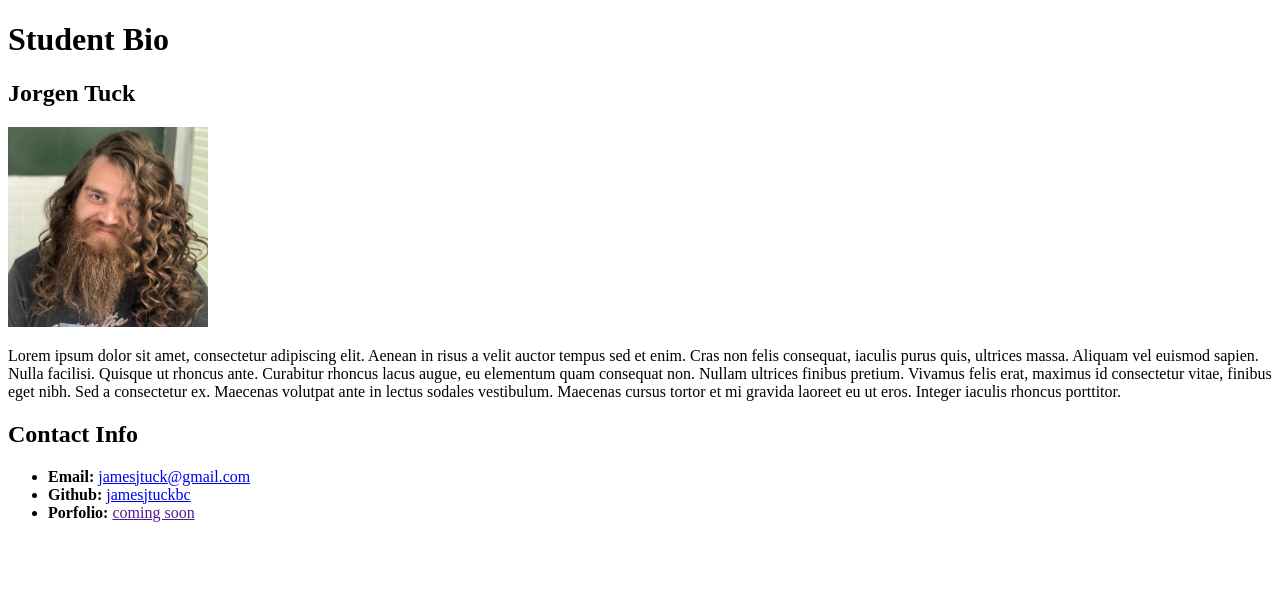
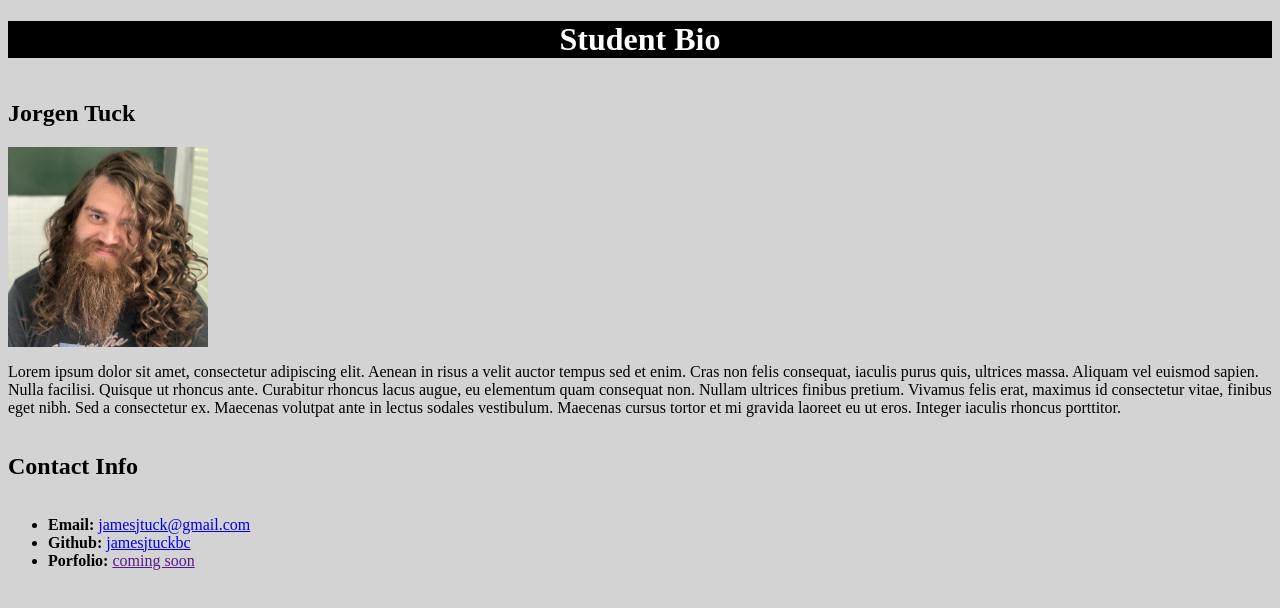
Before and after one commit to jamesjtuckbc/StudentBio, a plain HTML site: page index.html in a window 1280 px wide. Drawn offline with Linux system fonts and the light colour scheme.

Commit message:
add style sheet, need to actually style this

```diff
--- a/index.html
+++ b/index.html
@@ -4,13 +4,14 @@
     <meta charset="UTF-8">
     <meta name="viewport" content="width=device-width, initial-scale=1.0">
     <title>Student Bio</title>
+    <link rel="stylesheet" href="./style.css" />
 </head>
 <body>
     <h1>Student Bio</h1>
     <h2>Jorgen Tuck</h2>
     <img src="IMG_8698.jpg" alt="A picture of me!" width="200px" height="200px" />
     <p>Lorem ipsum dolor sit amet, consectetur adipiscing elit. Aenean in risus a velit auctor tempus sed et enim. Cras non felis consequat, iaculis purus quis, ultrices massa. Aliquam vel euismod sapien. Nulla facilisi. Quisque ut rhoncus ante. Curabitur rhoncus lacus augue, eu elementum quam consequat non. Nullam ultrices finibus pretium. Vivamus felis erat, maximus id consectetur vitae, finibus eget nibh. Sed a consectetur ex. Maecenas volutpat ante in lectus sodales vestibulum. Maecenas cursus tortor et mi gravida laoreet eu ut eros. Integer iaculis rhoncus porttitor.</p>
-    <h2>Contact Info</h2>
+    <h2 class="contactInfo">Contact Info</h2>
     <ul>
         <li><strong>Email:</strong> <a href="mailto:jamesjtuck@gmail.com">jamesjtuck@gmail.com</a></li>
         <li><strong>Github:</strong> <a target="_blank" href="https://github.com/jamesjtuckbc">jamesjtuckbc</a></li>
--- /dev/null
+++ b/style.css
@@ -0,0 +1,36 @@
+body {
+    background-color: lightgray;
+}
+
+h1 {
+    color: white;
+    background-color: black;
+    text-align: center;
+}
+
+h2 {
+    display: inline-block;
+}
+
+img {
+    display:block ;
+}
+
+p {
+    display: inline-block;
+}
+
+
+.backgroundColor {
+    background-color: lightgray;
+}
+
+.yourName {
+    display: inline-block;
+
+}
+
+.contactInfo {
+    position: relative;
+
+}
```
